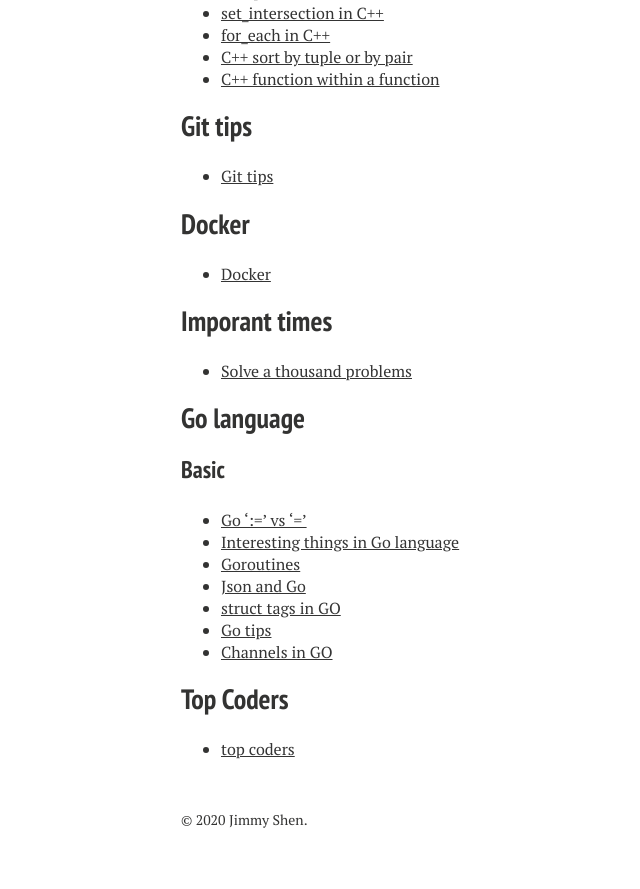
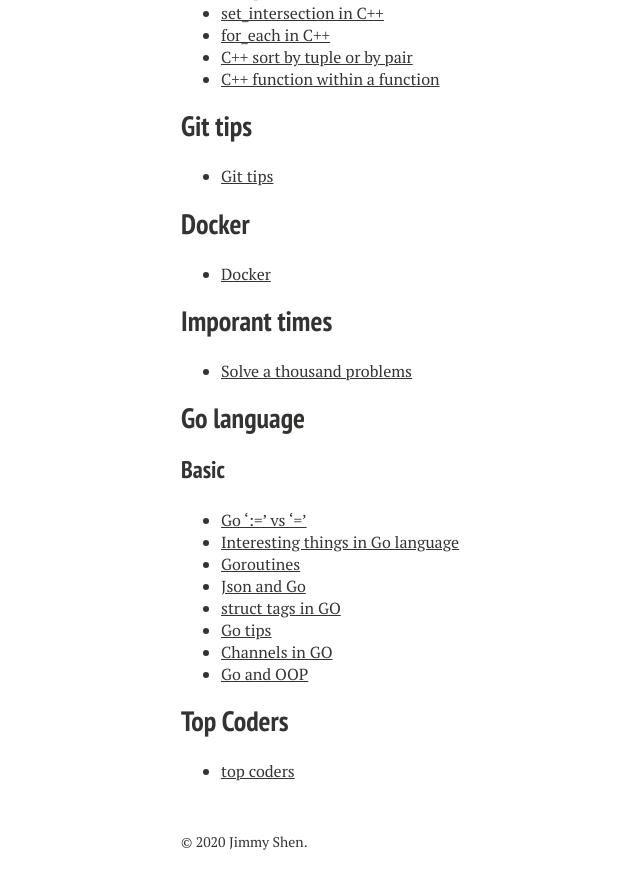
Before and after one commit to xiaokeshen/xiaokeshen.github.io, a Jekyll site: the page built from blog/index.md, in a window 1280 px wide and 900 px high, scrolled down 10364 px. Shown: the top 889 px of the window, without its empty margins (139-779 px from the left). Built offline with Jekyll 4.4.1, drawn with Linux system fonts in a browser that asks for light colours; nearby versions of some CDN libraries.

Commit message:
add one blog

```diff
--- a/blog/index.md
+++ b/blog/index.md
@@ -357,6 +357,7 @@ My 'Serious' coding got started since I became a student as a Computer Science M
 - [struct tags in GO](https://medium.com/@jim.morris.shen/struct-tags-in-go-670ace2193c9?sk=5355c72454c5224bb4bd03dc20d09c1f)
 - [Go tips](https://medium.com/@jim.morris.shen/go-tips-e11bbfd3fe7d?sk=af1af923e2daab4983f61f2a83d78c6f)
 - [Channels in GO](https://medium.com/@jim.morris.shen/channels-in-go-4e964f93072b?sk=788a65683c938abb017cc0f735742d1e)
+- [Go and OOP](https://medium.com/@jim.morris.shen/go-and-oop-af5ad0253581?sk=ff041ef1de0d8a8b06aa1c618b9a1a60)
 
 ## Top Coders
 - [top coders](https://medium.com/@jim.morris.shen/top-coders-c4aa2ffd5544?source=friends_link&sk=64ee99ca78b5b93ab464abd2b6cf87cd)
```
